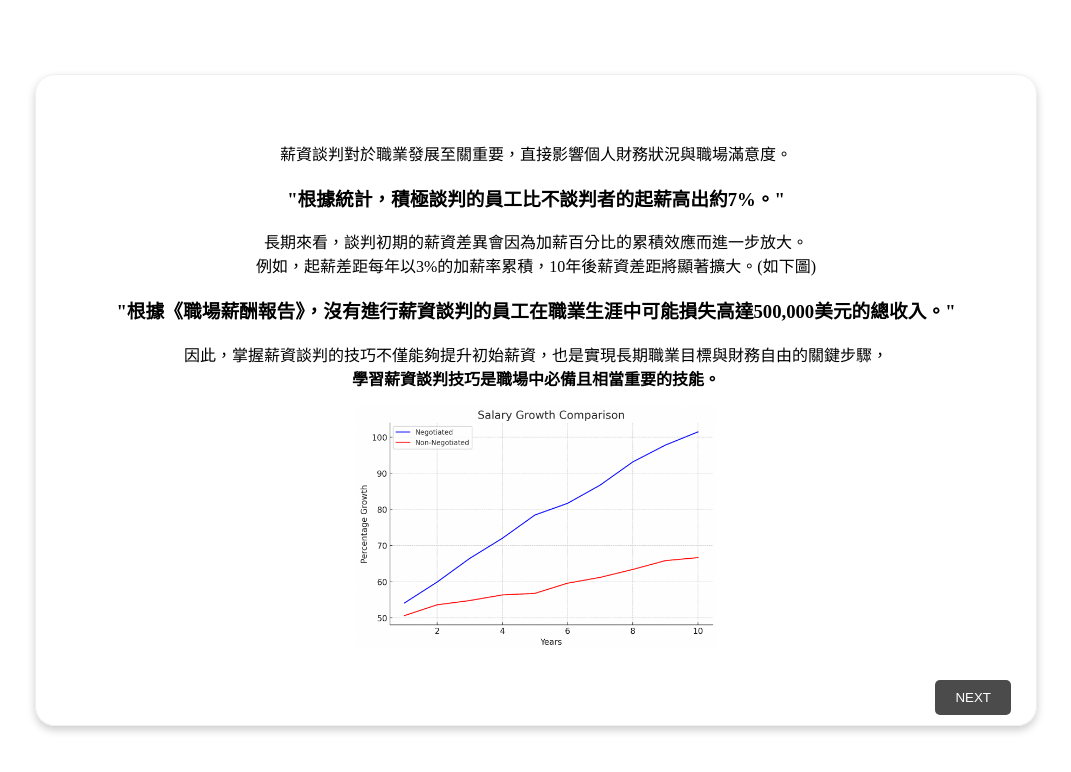
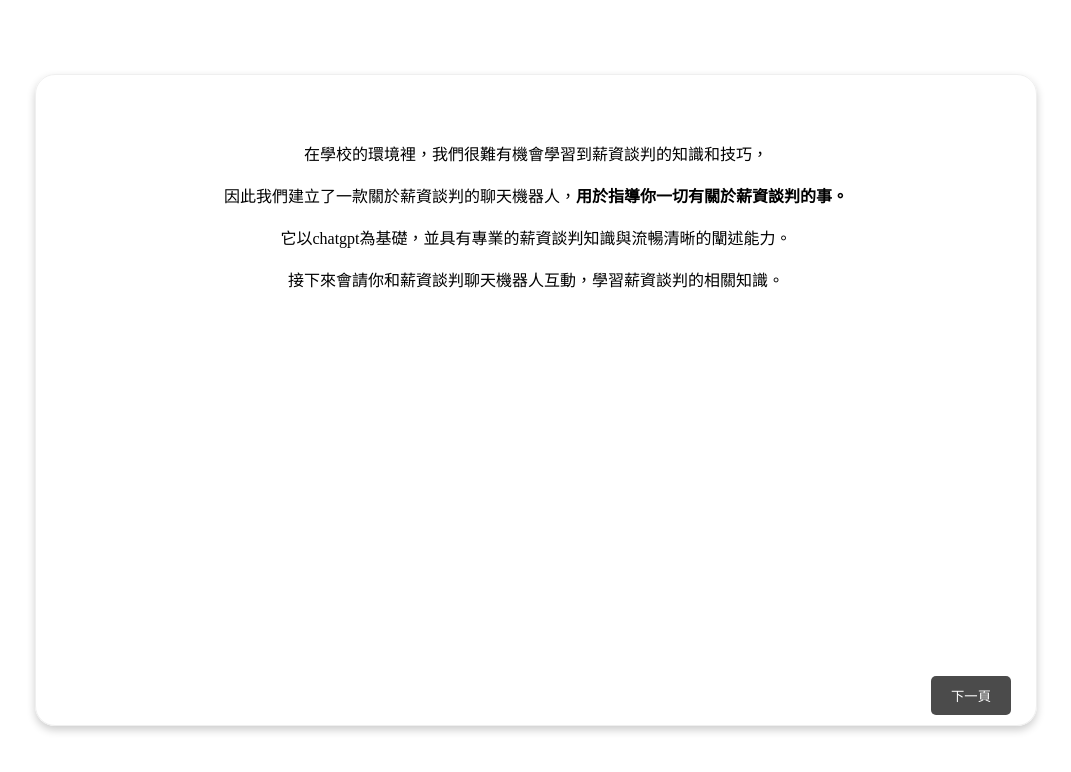
Before and after one commit to r11725062/user_informal, a website: page homepage.html in a window 1280 px wide. Shown: the whole page, without its empty margins (104-1175 px from the left). Drawn offline with Linux system fonts and the light colour scheme.

Commit message:
Update homepage.html

```diff
--- a/homepage.html
+++ b/homepage.html
@@ -9,36 +9,15 @@
     <div class="container">
         <div id="content">
             <!-- 內容一 -->
-            <div class="page active">
-                <p>薪資談判對於職業發展至關重要，直接影響個人財務狀況與職場滿意度。<br>
-                    <h3>"根據統計，積極談判的員工比不談判者的起薪高出約7%。"</h3>
-                    長期來看，談判初期的薪資差異會因為加薪百分比的累積效應而進一步放大。<br>
-                    例如，起薪差距每年以3%的加薪率累積，10年後薪資差距將顯著擴大。(如下圖)<br>
-                    <h3>"根據《職場薪酬報告》，沒有進行薪資談判的員工在職業生涯中可能損失高達500,000美元的總收入。"</h3>
-                    因此，掌握薪資談判的技巧不僅能夠提升初始薪資，也是實現長期職業目標與財務自由的關鍵步驟，<br>
-                    <b>學習薪資談判技巧是職場中必備且相當重要的技能。</b>
-                </p>
-                <img id="salary1_pic" src="ava_images/salary1.png" alt="salary1_pic">
-            </div>
-            <!-- 內容二 -->
-            <div class="page">
-                <p>然而，在學校的環境裡很難有機會學習到薪資談判的技巧。<br><br>
+            <div class="page_active">
+                <p>在學校的環境裡，我們很難有機會學習到薪資談判的知識和技巧，<br><br>
                     因此我們建立了一款關於薪資談判的聊天機器人，<b>用於指導你一切有關於薪資談判的事。</b><br><br>
                     它以chatgpt為基礎，並具有專業的薪資談判知識與流暢清晰的闡述能力。<br><br>
-                    接下來會請你和薪資談判聊天機器人互動，學習薪資談判的相關知識。<br><br></p>
-                <!-- 可以添加圖片 -->
-                <!-- <img src="image2.jpg" alt="描述"> -->
-            </div>
-            <div class="page">
-                <p>然而，在學校的環境裡很難有機會學習到薪資談判的技巧。<br><br>
-                    因此，我們開發了一款用於指導薪資談判的聊天機器人，它結合chatgpt，並利用大量薪資談判相關資料強化訓練而成，具有專業的薪資談判知識與流暢清晰地闡述能力。<br><br>
-                    接下來會請你和薪資談判指導員互動，學習薪資談判的相關知識。</p>
-                <!-- 可以添加圖片 -->
-                <!-- <img src="image2.jpg" alt="描述"> -->
+                    接下來會請你和薪資談判聊天機器人互動，學習薪資談判的相關知識。<br><br>
+                </p>
             </div>
         </div>
-        <button id="prev" style="display: none;">BACK</button>
-        <button id="next"> NEXT </button>
+        <button id="next"> 下一頁 </button>
     </div>
     <script src="homepage_script.js"></script>
 </body>
```
